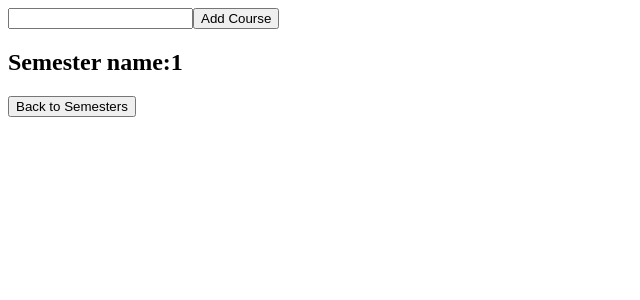
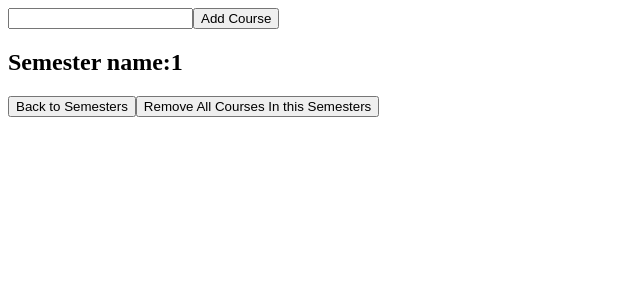
Before and after one commit to terryZehuaWang/react-assignment-manager, a React (Vite) app: page /semester/1 in a window 1280 px wide. Shown: the top 300 px of the page, without its empty margins (0-640 px from the left). Built offline with nearby package versions, Linux system fonts and the light colour scheme.

Commit message:
Add remove all items buttons to semesters page and courses page

```diff
--- a/src/functions.js
+++ b/src/functions.js
@@ -17,3 +17,8 @@ export function convertToURI(str_) {
         .toLowerCase()
         .replace(/\s+/g, "-"));
 }
+/*
+export function clearItems(strEnding) {
+    Object.keys(localStorage).filter(k => k.endsWith("strEnding")).forEach(k => localStorage.removeItem(k));
+}
+    */
--- a/src/pages/Courses.jsx
+++ b/src/pages/Courses.jsx
@@ -3,7 +3,6 @@ import { useLocation } from "react-router-dom"
 import { useParams, useNavigate } from "react-router-dom"
 import Add from '../components/Add.jsx'
 import Items from "../components/Items.jsx"
-
 function Courses() {
     const { semesterName } = useParams();
     const navigate = useNavigate();
@@ -17,7 +16,7 @@ function Courses() {
 
     useEffect(() => {
         localStorage.setItem(`${semesterName}Courses`, JSON.stringify(courses));
-    }, [courses])
+    }, [courses]);
 
     //functions
     function handleBackToSem() {
@@ -31,8 +30,8 @@ function Courses() {
 
             <Items semester={semesterName} course={null} items={courses} />
             <button onClick={handleBackToSem}>Back to Semesters</button>
-
-        </div>
+            <button onClick={() => { setCourses([]) }}>Remove All Courses In this Semesters</button>
+        </div >
     )
 }
 
--- a/src/pages/Semesters.jsx
+++ b/src/pages/Semesters.jsx
@@ -1,13 +1,13 @@
 
 import React, { useEffect, useState } from "react"
 //import { Link } from "react-router-dom"
-import { useNavigate } from "react-router-dom"
+//import { useNavigate } from "react-router-dom"
 import Add from '../components/Add.jsx'
 import Items from "../components/Items.jsx";
 
 
 function Semesters() {
-    const navigate = useNavigate();
+    //const navigate = useNavigate();
     const [semesters, setSemesters] = useState(() => {
         const saved = localStorage.getItem("semesters");
         return saved ? JSON.parse(saved) : [{ name: "Winter 2025 (Sample semester)" }];
@@ -22,6 +22,7 @@ function Semesters() {
         <div className="semestersPage">
             <Add semester={null} course={null} setItems={setSemesters} itemName={semesterName} setItemName={setSemesterName} />
             <Items semester={null} course={null} items={semesters} />
+            <button onClick={() => { setSemesters([]) }}>Remove All Semesters</button>
         </div >
     )
 }
```
